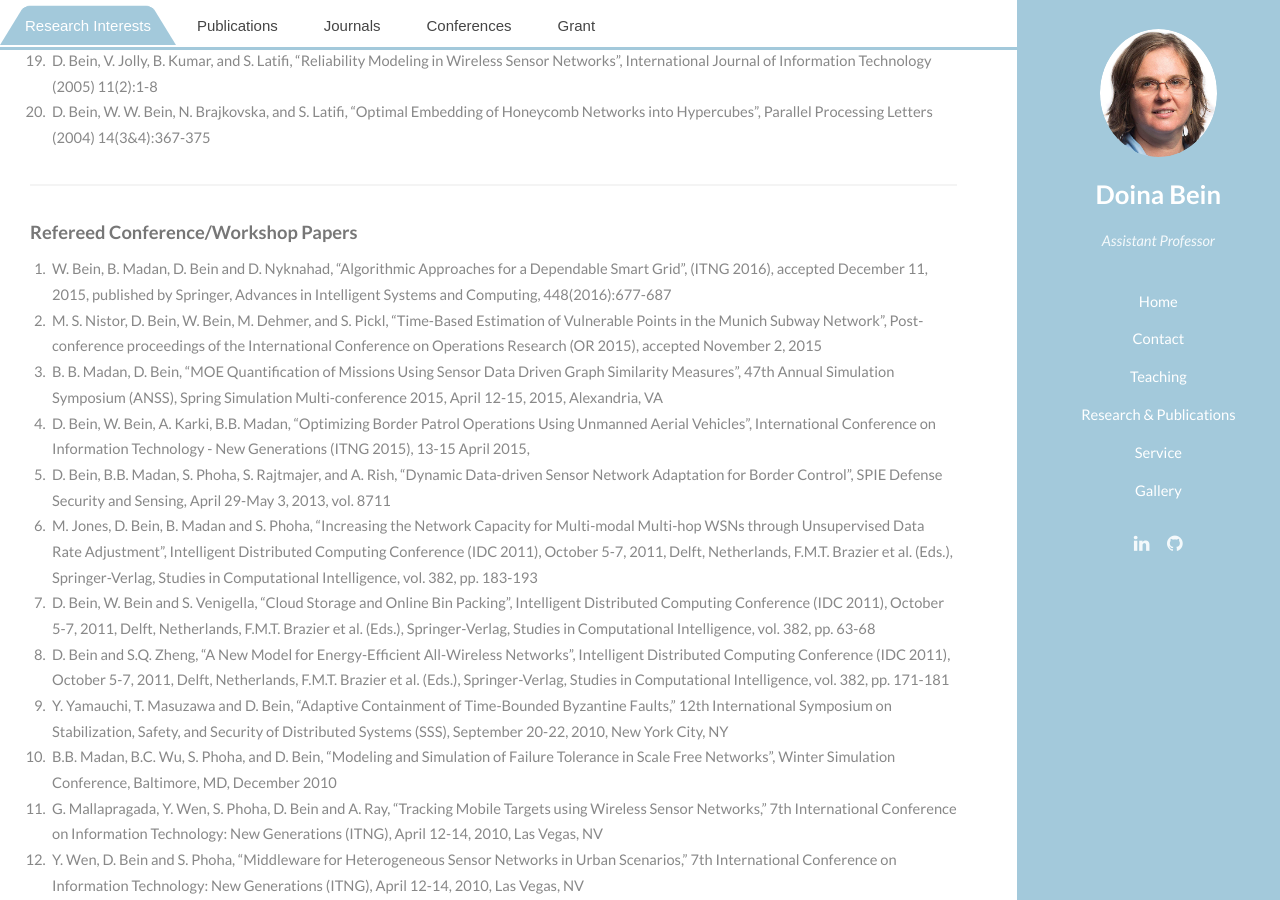
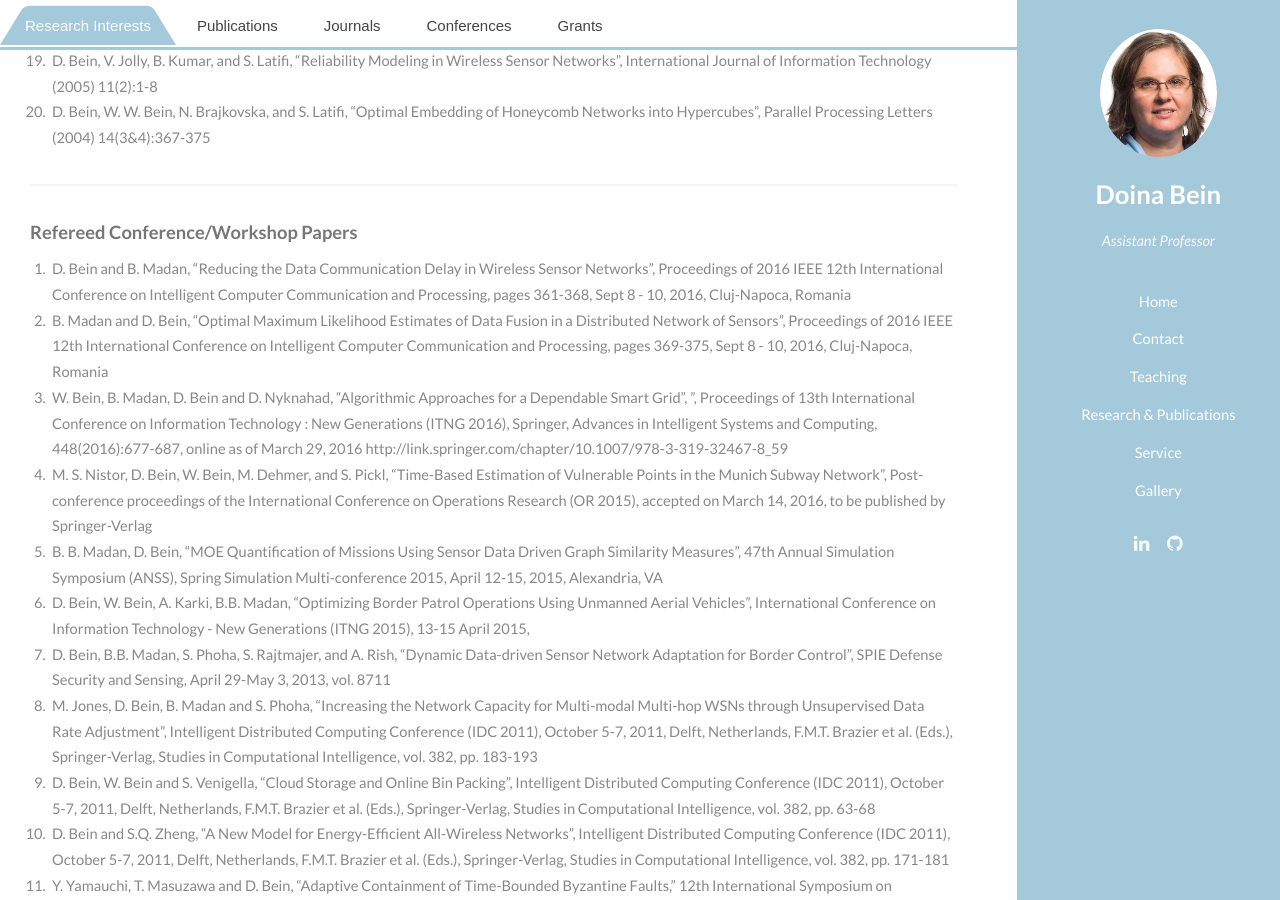
Before and after one commit to dbein/dbein.github.io, a Jekyll site: the page built from research_publications.md, in a window 1280 px wide and 900 px high, scrolled down 2274 px. Built offline with Jekyll 4.4.1, drawn with Linux system fonts in a browser that asks for light colours; some of the changed text lies outside the part shown.

Commit message:
update publications as of Sept 14

```diff
--- a/research_publications.md
+++ b/research_publications.md
@@ -6,7 +6,7 @@
   - Publications::publications
   - Journals::journal-publications
   - Conferences::refereed-conferenceworkshop-papers
-  - Grant::grant
+  - Grants::grants
 ---
 
 ## Research Interests
@@ -56,7 +56,8 @@
 
 #### Journal Publications
 
-1. B. B. Madan, M. Banik and D. Bein, "Securing Unmanned Autonomous Systems from Cyber Threats", Journal of Defense Modeling and Simulation, accepted December 1, 2015, published online February 23, 2016
+1. B. B. Madan, M. Banik and D. Bein, "Securing Unmanned Autonomous Systems from Cyber Threats", Journal of Defense Modeling and Simulation, online as of February 23, 2016
+http://m.dms.sagepub.com/content/early/2016/02/19/1548512916628335?papetoc
 2. Y. Wen, D. Bein, S. Phoha, "Dynamic Clustering of Multi-modal Sensor Networks in Urban Scenarios", Information Fusion (2014) 15:130-140
 3. S. Phoha, G. Mallapragada, Y. Wen, D. Bein, and A. Ray, "Designing a Fusion-Driven Sensor Network to Selectively Track Mobile Targets," Parallel Processing Letters (2012) 22(1), 15 pages
 4. D. Bein, H. Kakugawa, and T. Masuzawa, "Self-stabilising protocols on oriented chains with joins and leaves", International Journal of Autonomous and Adaptive Communications Systems (IJAACS) (2012) 5(2):178-199
@@ -81,9 +82,10 @@
 
 #### Refereed Conference/Workshop Papers
 
-1. W. Bein, B. Madan, D. Bein and D. Nyknahad, "Algorithmic Approaches for a Dependable Smart Grid", (ITNG 2016), accepted December 11, 2015, published
-by Springer, Advances in Intelligent Systems and Computing, 448(2016):677-687
-2. M. S. Nistor, D. Bein, W. Bein, M. Dehmer, and S. Pickl, "Time-Based Estimation of Vulnerable Points in the Munich Subway Network", Post-conference proceedings of the International Conference on Operations Research (OR 2015), accepted November 2, 2015
+1. D. Bein and B. Madan, “Reducing the Data Communication Delay in Wireless Sensor Networks”, Proceedings of 2016 IEEE 12th International Conference on Intelligent Computer Communication and Processing, pages 361-368, Sept 8 - 10, 2016, Cluj-Napoca, Romania
+2. B. Madan and D. Bein, “Optimal Maximum Likelihood Estimates of Data Fusion in a Distributed Network of Sensors”, Proceedings of 2016 IEEE 12th International Conference on Intelligent Computer Communication and Processing, pages 369-375, Sept 8 - 10, 2016, Cluj-Napoca, Romania
+1. W. Bein, B. Madan, D. Bein and D. Nyknahad, "Algorithmic Approaches for a Dependable Smart Grid", ”, Proceedings of 13th International Conference on Information Technology : New Generations (ITNG 2016), Springer, Advances in Intelligent Systems and Computing, 448(2016):677-687, online as of March 29, 2016 http://link.springer.com/chapter/10.1007/978-3-319-32467-8_59
+2. M. S. Nistor, D. Bein, W. Bein, M. Dehmer, and S. Pickl, "Time-Based Estimation of Vulnerable Points in the Munich Subway Network", Post-conference proceedings of the International Conference on Operations Research (OR 2015), accepted on March 14, 2016, to be published by Springer-Verlag
 3. B. B. Madan, D. Bein, "MOE Quantification of Missions Using Sensor Data Driven Graph Similarity Measures", 47th Annual Simulation Symposium (ANSS), Spring Simulation Multi-conference 2015, April 12-15, 2015, Alexandria, VA
 4. D. Bein, W. Bein, A. Karki, B.B. Madan, "Optimizing Border Patrol Operations Using Unmanned Aerial Vehicles", International Conference on Information Technology - New Generations (ITNG 2015), 13-15 April 2015,
 5. D. Bein, B.B. Madan, S. Phoha, S. Rajtmajer, and A. Rish, "Dynamic Data-driven Sensor Network Adaptation for Border Control", SPIE Defense Security and Sensing, April 29-May 3, 2013, vol. 8711
@@ -136,6 +138,8 @@
 
 ***
 
-#### Grant
+#### Grants
+
+(Cal State Fullerton) PI for the grant “Environmental-aware Situation Assessment of Cognitive Autonomous Systems” (2016-2017), PC: Katie A. H. Wisecarver, Air Force Office of Scientific Research, total amount $85,326
 
 (Penn State) co-PI for the grant "Dynamic Data Driven Machine Perception and Learning for Border Control" (2012-2017), PM: Dr. F. Darema, Air Force Office of Scientific Research, total amount $1,068,215
```
Also changed, not shown: about.md (+6 -2 lines), index.md (+6 -1 lines), images/ozobots.png (added).
